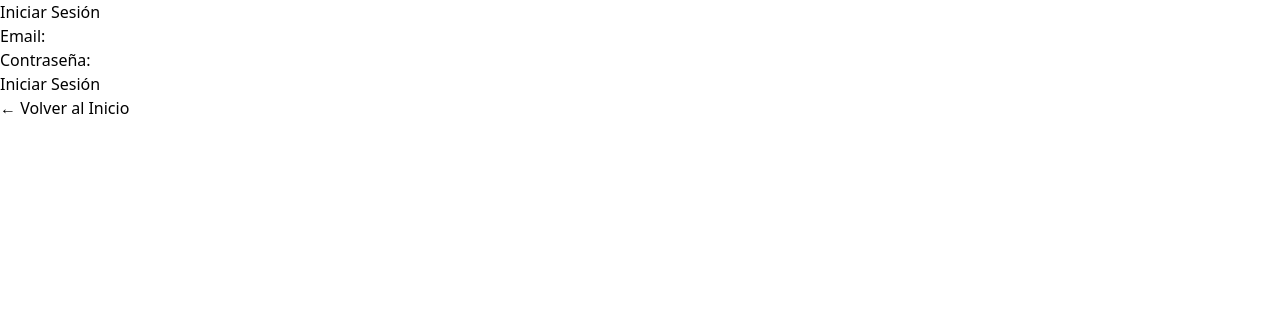
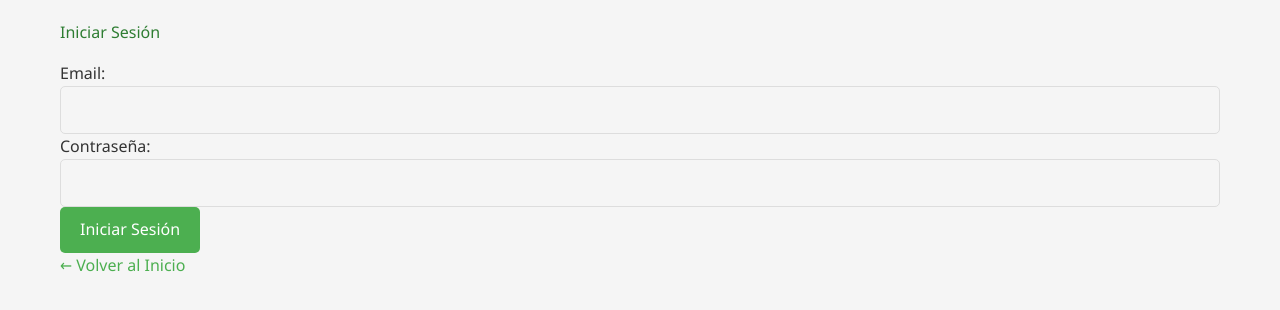
Before and after one commit to Deticaru/ECOPuntosVerdes, a website built with Vite: page src/login/login.html in a window 1280 px wide. Built offline with nearby package versions, Linux system fonts and the light colour scheme.

Commit message:
estilos base

```diff
--- a/src/login/login.css
+++ b/src/login/login.css
@@ -1 +1,72 @@
 /* Estilos para la página de login */
+/* Estilos globales para todas las páginas */
+
+/* Reset básico */
+* {
+  margin: 0;
+  padding: 0;
+  box-sizing: border-box;
+}
+
+/* Estilos base */
+body {
+  font-family: 'Segoe UI', Tahoma, Geneva, Verdana, sans-serif;
+  line-height: 1.6;
+  color: #333;
+  background-color: #f5f5f5;
+}
+
+/* Contenedores comunes */
+.container {
+  max-width: 1200px;
+  margin: 0 auto;
+  padding: 20px;
+}
+
+/* Enlaces */
+a {
+  color: #4CAF50;
+  text-decoration: none;
+  transition: color 0.3s ease;
+}
+
+a:hover {
+  color: #45a049;
+}
+
+/* Botones */
+button {
+  background-color: #4CAF50;
+  color: white;
+  border: none;
+  padding: 10px 20px;
+  border-radius: 5px;
+  cursor: pointer;
+  font-size: 16px;
+  transition: background-color 0.3s ease;
+}
+
+button:hover {
+  background-color: #45a049;
+}
+
+/* Formularios */
+input, textarea, select {
+  width: 100%;
+  padding: 10px;
+  border: 1px solid #ddd;
+  border-radius: 5px;
+  font-size: 16px;
+}
+
+input:focus, textarea:focus, select:focus {
+  outline: none;
+  border-color: #4CAF50;
+  box-shadow: 0 0 5px rgba(76, 175, 80, 0.3);
+}
+
+/* Títulos */
+h1, h2, h3, h4, h5, h6 {
+  color: #2e7d32;
+  margin-bottom: 15px;
+}
```
